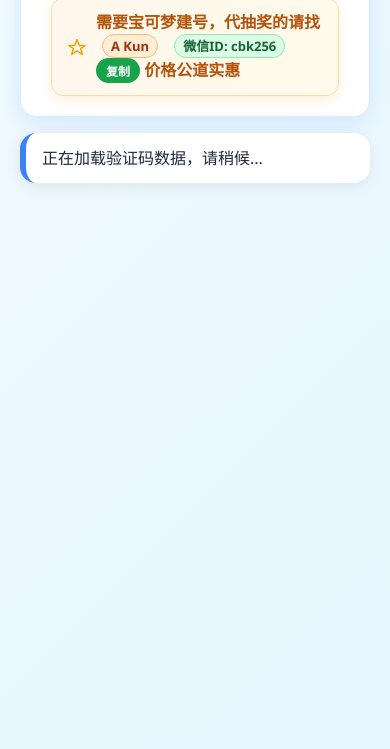
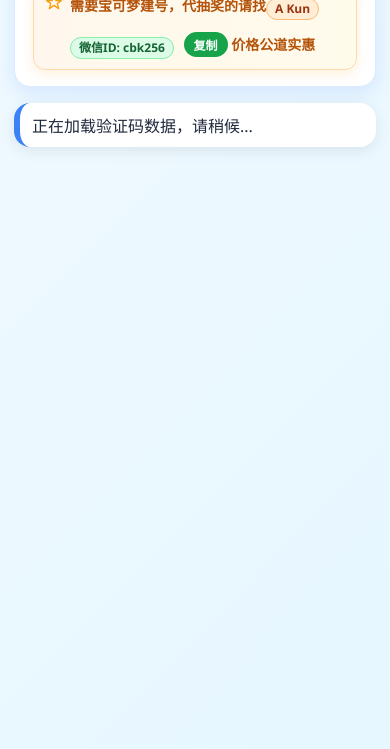
Before and after one commit to bikun666/getBaoCodeByPost, a plain HTML site: page index.html in a window 390 px wide. Shown: the part 95-844 px from the top of the page. Drawn offline with Linux system fonts and the light colour scheme; no server answers; a web font is replaced by a local one.

Commit message:
Update index.html

```diff
--- a/index.html
+++ b/index.html
@@ -138,6 +138,26 @@
       font-size: 13px; color: #6b7280;
       display: flex; align-items: center; gap: 6px; margin-top: 4px;
     }
+
+    /* 移动端优化 */
+    @media (max-width: 420px) {
+      body { padding: 14px }
+      .container { max-width: 100% }
+      .header { padding: 16px 18px }
+      .header h1 { font-size: 20px }
+      .refresh-btn { padding: 8px 14px; font-size: 13px }
+      .notice { font-size: 14px; padding: 10px 12px; gap: 8px; flex-direction: row; align-items: flex-start }
+      .notice svg { width: 16px; height: 16px }
+      .notice .text { line-height: 1.3 }
+      .notice .chip { font-size: 12px; margin: 4px 6px 0 0 }
+      .notice .wx-copy { margin-top: 6px; padding: 4px 10px; font-size: 12px }
+      .notice .tail { display: block; margin-top: 6px }
+      .line { font-size: 15px }
+      .recipient { font-size: 13px }
+      .item { padding: 10px 12px }
+      .code { font-size: 22px }
+      .copy-btn { padding: 6px 12px; font-size: 12px }
+    }
   </style>
 </head>
 <body>
@@ -162,9 +182,7 @@
         </svg>
         <div class="text">
           需要宝可梦建号，代抽奖的请找<span class="chip">A Kun</span>
-          <span class="chip wx">微信ID: cbk256</span>
-          <button class="wx-copy" id="copyWx">复制</button>
-          价格公道实惠
+          <span class="tail"><span class="chip wx">微信ID: cbk256</span> <button class="wx-copy" id="copyWx">复制</button> 价格公道实惠</span>
         </div>
       </div>
     </div>
```
